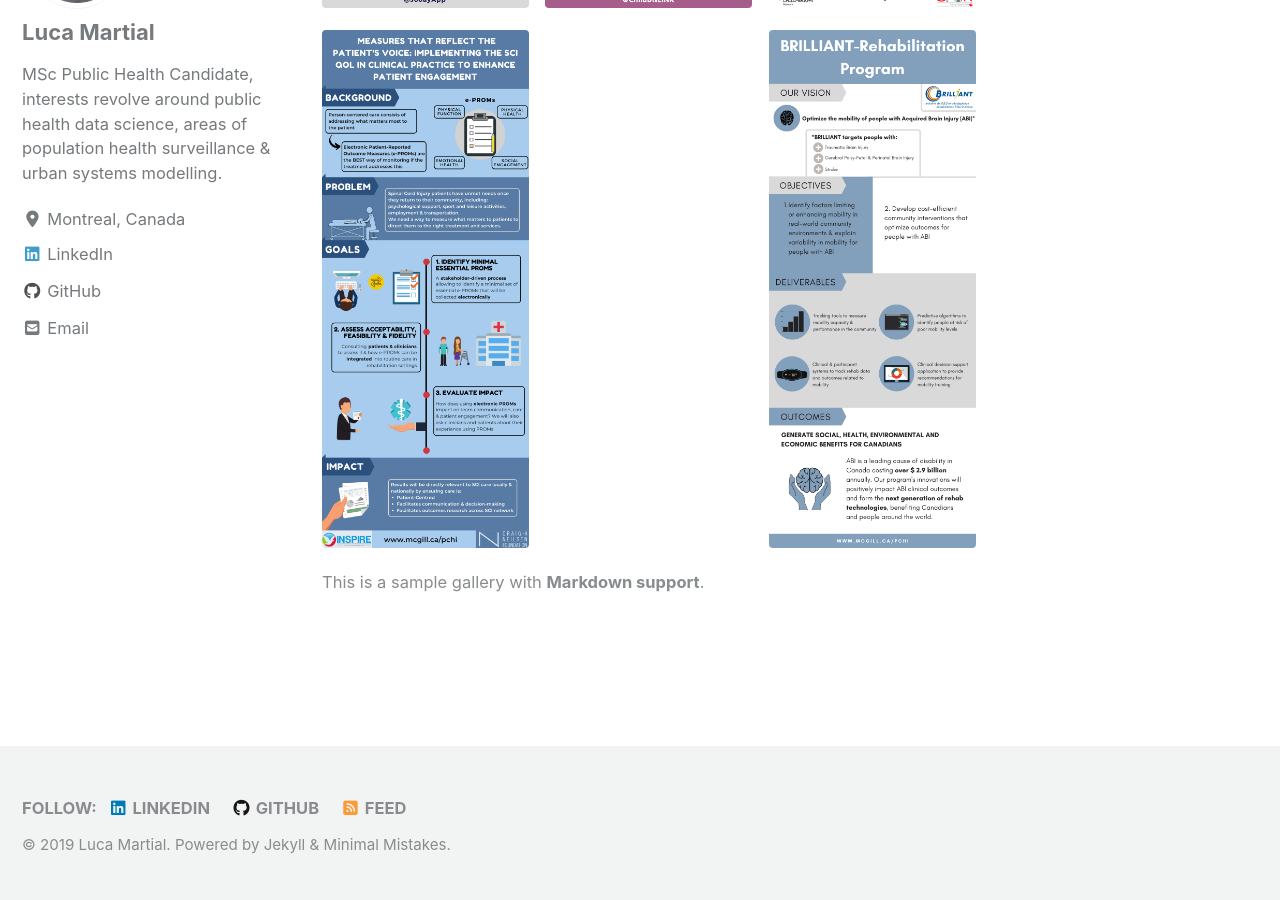
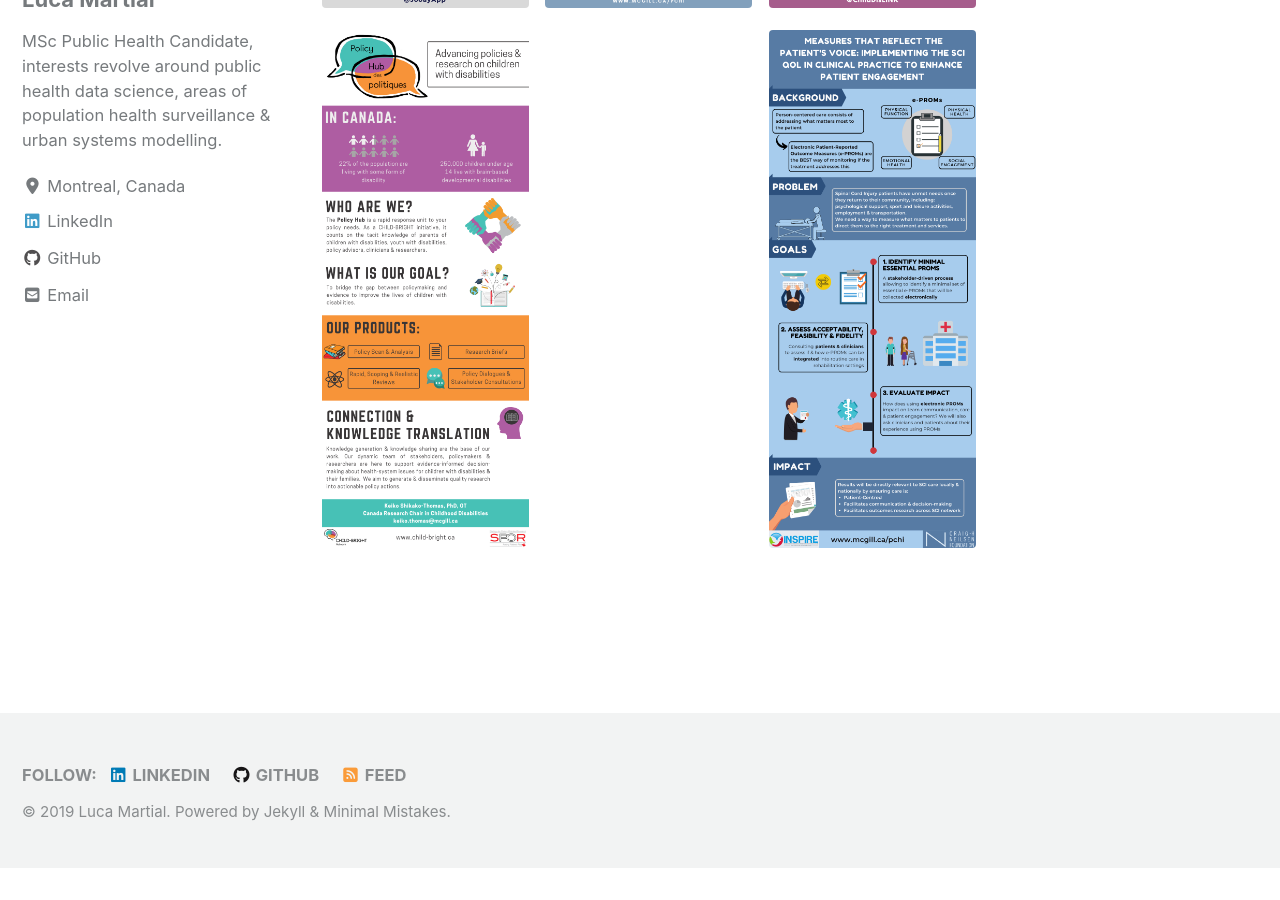
Before and after one commit to luca-martial/luca-martial.github.io, a Jekyll site: the page built from _pages/knowledge-translation.md, in a window 1280 px wide and 900 px high, scrolled down 1301 px. Built offline with Jekyll 4.4.1, drawn with Linux system fonts in a browser that asks for light colours; cached includes are drawn as plain includes; nearby versions of some CDN libraries; our own code applies the rules of GitHub Pages for plain Markdown files; after the commit the page ends 2168 px from its top, so only the background shows below that; some of the changed lines change nothing that is shown.

Commit message:
kt gallery

```diff
--- a/_pages/knowledge-translation.md
+++ b/_pages/knowledge-translation.md
@@ -6,24 +6,24 @@
 gallery:
   - url: /images/esdc_jooay.png
     image_path: /images/esdc_jooay.png
-    alt: "placeholder image 1"
-    title: "Image 1 title caption"
+    title: "Jooay App"
+    excerpt: "An App Locating Adapted Activities Around Canada"
+  - url: /images/BRILLIANT.png
+    image_path: /images/BRILLIANT.png
+    title: "BRILLIANT"
+    excerpt: "A Project Aiming to Optimize Mobility of Brain Injury Patients"
   - url: /images/LINK.png
     image_path: /images/LINK.png
-    alt: "placeholder image 2"
-    title: "Image 2 title caption"
+    title: "Childhood Disability LINK"
+    excerpt: "A Website for Parents of Children With Disabilities"
   - url: /images/policy_hub.png
     image_path: /images/policy_hub.png
-    alt: "placeholder image 3"
-    title: "Image 3 title caption"
+    title: "Policy Hub"
+    excerpt: "A Research Group With a Focus on Childhood Disability Policy"
   - url: /images/CNF.png
     image_path: /images/CNF.png
-    alt: "placeholder image 1"
-    title: "Image 1 title caption"
-  - url: /images/BRILLIANT.png
-    image_path: /images/BRILLIANT.png
-    alt: "placeholder image 2"
-    title: "Image 2 title caption"
+    title: "Electronic Patient-Reported Outcome Measures"
+    excerpt: "A Tool for Spinal Cord Injury Patients"
 ---
 
 # Videos
@@ -35,7 +35,7 @@
 
 # Infographics
 
-{% include gallery caption="This is a sample gallery with **Markdown support**." %}
+{% include gallery %}
 
 <!-- ### Jooay - An App Locating Adapted Activities Around Canada
 {% include figure image_path="/images/esdc_jooay.png" width="10" height="YYY"%}
```
